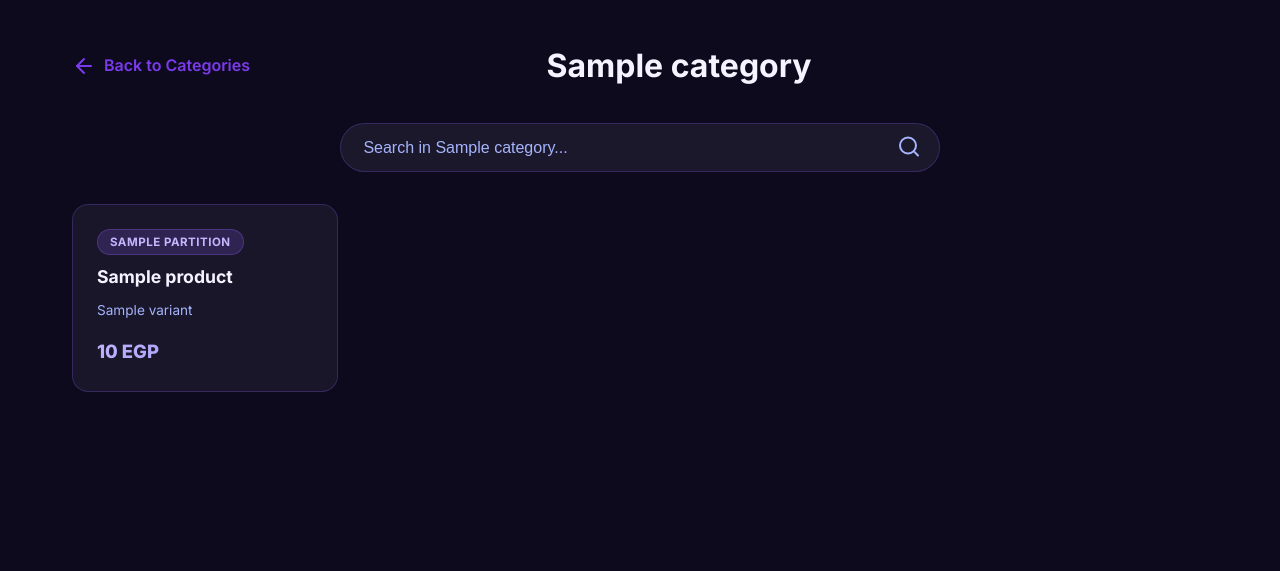
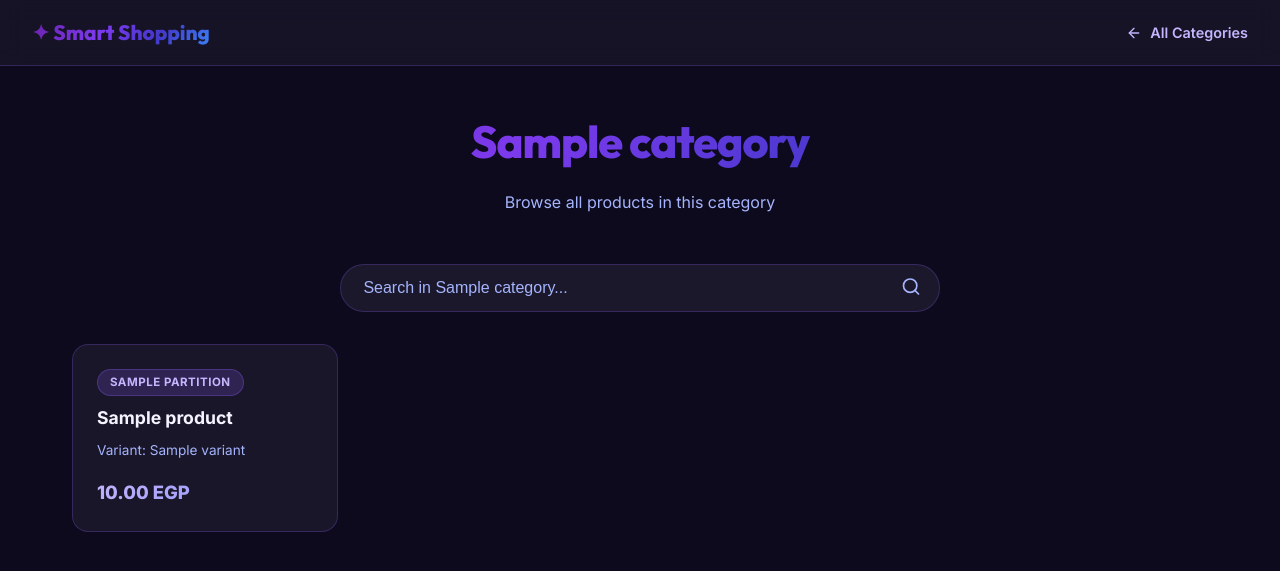
Before and after one commit to blackeagle686/market_chat_bot, a FastAPI app: template templates/category_products.html in a window 1280 px wide. Shown: the top 571 px of the page. Run offline with FastAPI, Linux system fonts and the light colour scheme; the template is opened without the code that fills it: most values are stand-ins (such as "Sample title", 1, 10 or a date in 2020); parts of the project's set-up code (start-up, migrations or seed data) failed here and were passed over.

Commit message:
Auto-sync: 2026-04-23 10:59:42

```diff
--- a/templates/category_products.html
+++ b/templates/category_products.html
@@ -3,44 +3,65 @@
 <head>
     <meta charset="UTF-8">
     <meta name="viewport" content="width=device-width, initial-scale=1.0">
-    <title>{{ category.name }} - Products</title>
-    <link href="https://fonts.googleapis.com/css2?family=Inter:wght@400;600;700;800&display=swap" rel="stylesheet">
+    <title>{{ category.name }} — SmartShopping</title>
+    <link href="https://fonts.googleapis.com/css2?family=Inter:wght@400;600;700;800&family=Outfit:wght@400;600;800&display=swap" rel="stylesheet">
     <link rel="stylesheet" href="/static/market.css">
-    <script src="https://unpkg.com/lucide@latest"></script>
+    <script src="https://unpkg.com/lucide@latest/dist/umd/lucide.js"></script>
 </head>
 <body>
+
+    <nav class="nav-bar">
+        <span class="nav-logo">✦ Smart Shopping</span>
+        {% if is_search %}
+        <a href="/catalog" class="nav-back">
+            <i data-lucide="arrow-left" style="width:16px;height:16px;"></i>
+            Back to Catalog
+        </a>
+        {% else %}
+        <a href="/catalog" class="nav-back">
+            <i data-lucide="arrow-left" style="width:16px;height:16px;"></i>
+            All Categories
+        </a>
+        {% endif %}
+    </nav>
+
     <div class="container">
-        <header class="header">
-            <div style="display: flex; align-items: center; justify-content: space-between; margin-bottom: 2rem;">
-                <a href="/catalog" style="text-decoration: none; color: var(--primary); font-weight: 600; display: flex; align-items: center; gap: 0.5rem;">
-                    <i data-lucide="arrow-left" size="20"></i> Back to Categories
-                </a>
-                <h1 style="margin: 0;">{{ category.name }}</h1>
-                <div style="width: 100px;"></div> <!-- Spacer -->
-            </div>
+        <div class="page-header">
+            <h1>{{ category.name }}</h1>
+            <p>
+                {% if is_search %}
+                    Showing results for <strong style="color:#c4b5fd">"{{ query }}"</strong>
+                {% else %}
+                    Browse all products in this category
+                {% endif %}
+            </p>
+        </div>
 
-            <div class="search-container">
-                <form action="{{ '/search' if is_search else '/category/' + (category.id|string) }}" method="get">
-                    <input type="text" name="q" class="search-bar" placeholder="{{ 'Search results...' if is_search else 'Search in ' + category.name + '...' }}" value="{{ query or '' }}">
-                    <button type="submit" class="search-icon" style="background: none; border: none; cursor: pointer;">
-                        <i data-lucide="search"></i>
-                    </button>
-                </form>
-            </div>
-        </header>
+        <div class="search-container">
+            <form action="{{ '/search' if is_search else '/category/' + (category.id | string) }}" method="get">
+                <input type="text" name="q" class="search-bar"
+                    placeholder="{{ 'Search all products...' if is_search else 'Search in ' + category.name + '...' }}"
+                    value="{{ query or '' }}">
+                <button type="submit" class="search-icon">
+                    <i data-lucide="search" style="width:20px;height:20px;"></i>
+                </button>
+            </form>
+        </div>
 
         <div class="grid">
             {% for product in products %}
             <div class="card animate-in" style="animation-delay: {{ loop.index0 * 0.05 }}s">
                 <span class="badge">{{ product.partition or 'General' }}</span>
                 <div class="card-title">{{ product.name }}</div>
-                <div class="card-desc">{{ product.variant }}</div>
-                <div class="price-tag">{{ product.price }} EGP</div>
+                {% if product.variant and product.variant != 'nan' %}
+                <div class="card-desc">Variant: {{ product.variant }}</div>
+                {% endif %}
+                <div class="price-tag">{{ "%.2f" | format(product.price) }} EGP</div>
             </div>
             {% else %}
-            <div style="grid-column: 1/-1; text-align: center; padding: 3rem;">
-                <i data-lucide="search-x" size="48" style="color: var(--text-muted); margin-bottom: 1rem;"></i>
-                <p style="color: var(--text-muted); font-size: 1.2rem;">No products found in this category.</p>
+            <div class="empty-state">
+                <i data-lucide="search-x" style="width:48px;height:48px;opacity:0.4"></i>
+                <p>No products found. Try a different search term.</p>
             </div>
             {% endfor %}
         </div>
@@ -48,15 +69,15 @@
         {% if total_pages > 1 %}
         <div class="pagination">
             {% if page > 1 %}
-            <a href="?page={{ page - 1 }}&q={{ query or '' }}" class="page-btn">Previous</a>
+            <a href="?page={{ page - 1 }}&q={{ query or '' }}" class="page-btn">← Prev</a>
             {% endif %}
 
-            {% for p in range(1, total_pages + 1) %}
+            {% for p in range([1, page - 2] | max, [total_pages + 1, page + 3] | min) %}
             <a href="?page={{ p }}&q={{ query or '' }}" class="page-btn {{ 'active' if p == page else '' }}">{{ p }}</a>
             {% endfor %}
 
             {% if page < total_pages %}
-            <a href="?page={{ page + 1 }}&q={{ query or '' }}" class="page-btn">Next</a>
+            <a href="?page={{ page + 1 }}&q={{ query or '' }}" class="page-btn">Next →</a>
             {% endif %}
         </div>
         {% endif %}
```
